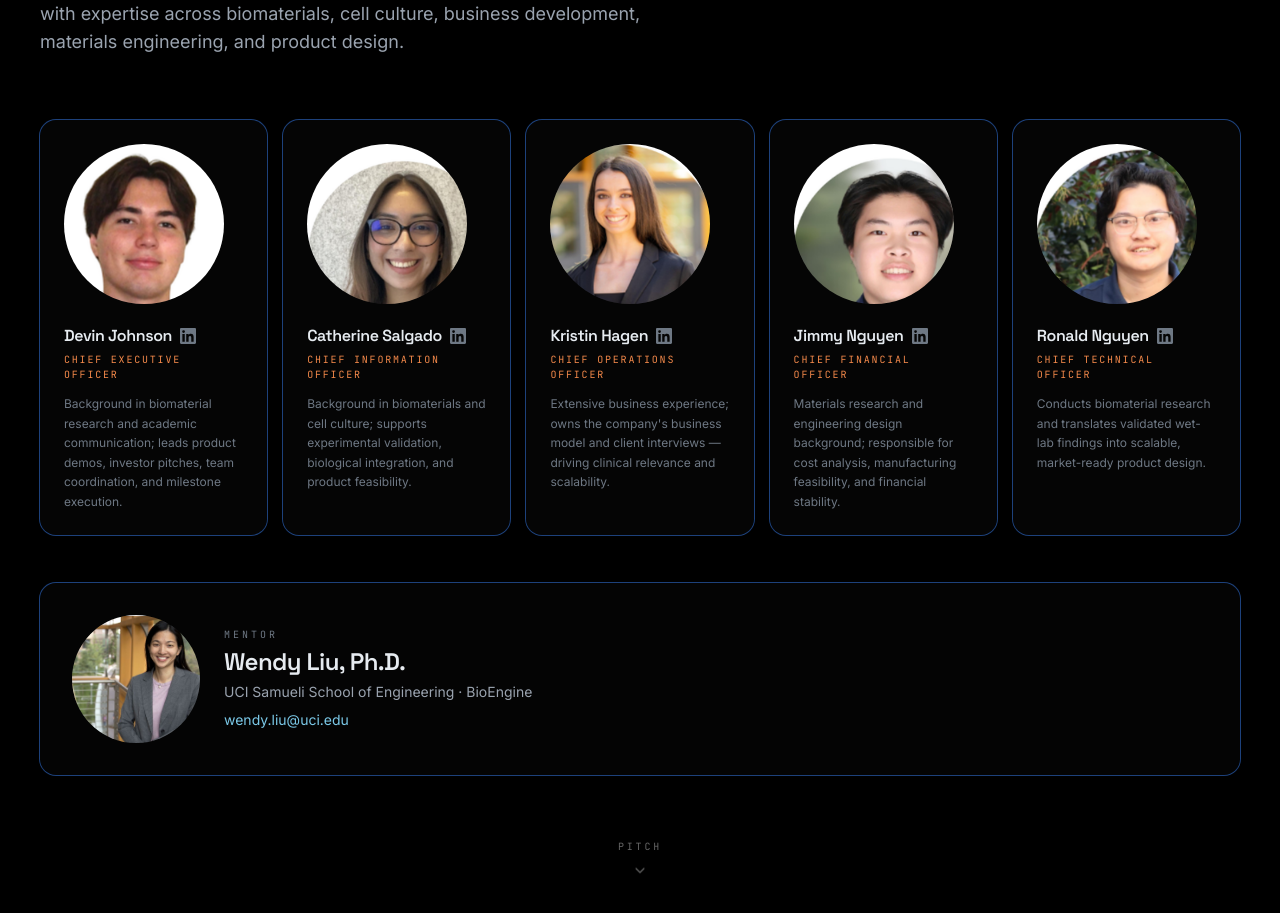
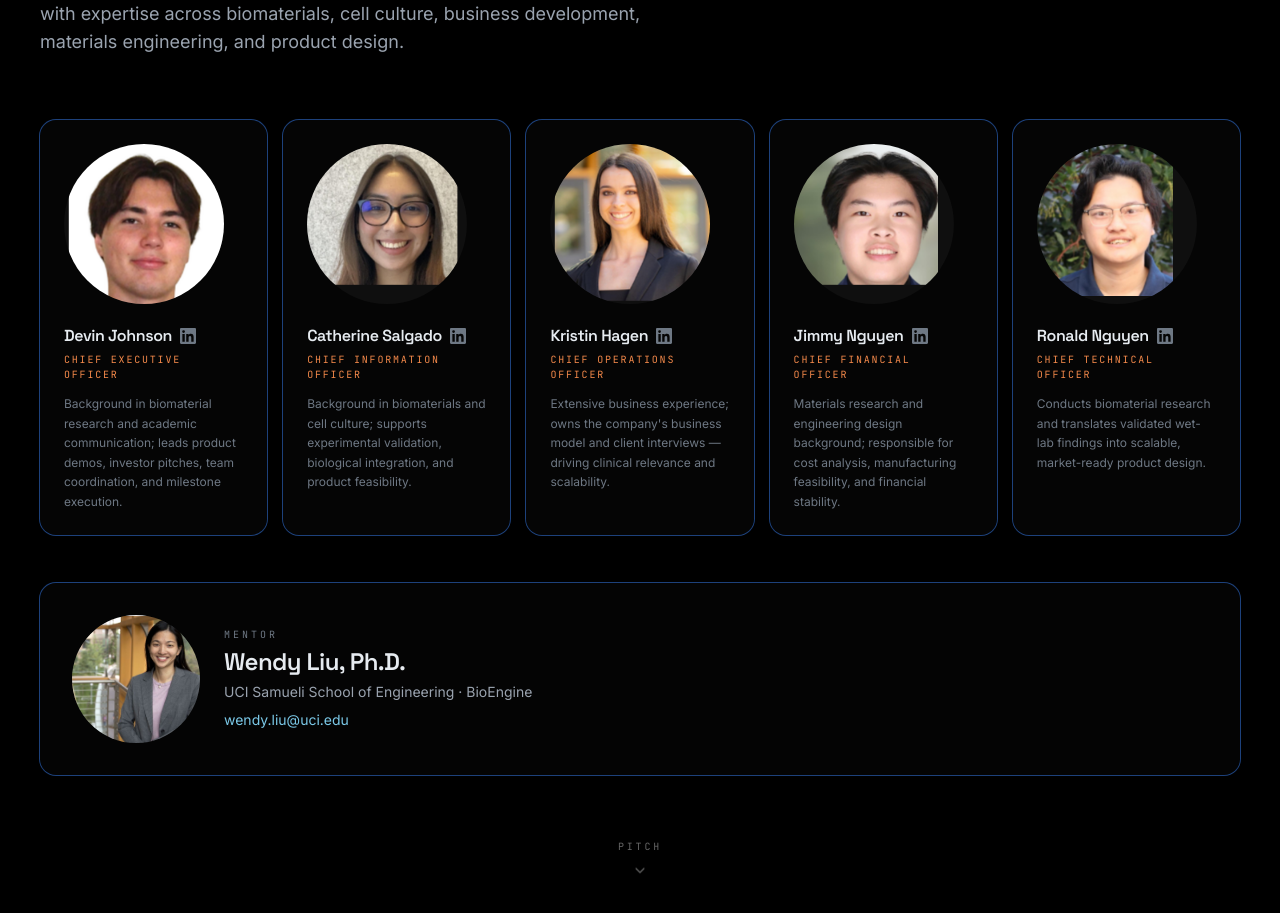
Before and after one commit to jimmyhn/Liukocyte-Biosciences, a React (Vite) app: page / in a window 1280 px wide. Shown: the part 7280-8193 px from the top of the page. Built offline with nearby package versions, Linux system fonts and the light colour scheme.

Commit message:
Temp team placement

```diff
--- a/src/components/Team.tsx
+++ b/src/components/Team.tsx
@@ -40,7 +40,7 @@ const team: Member[] = [
     bio: "Background in biomaterial research and academic communication; leads product demos, investor pitches, team coordination, and milestone execution.",
     photo: "/team-devin.png",
     linkedin: "https://www.linkedin.com/in/devincjohnson/",
-    adjust: { x: 0, y: 0, zoom: 1 },
+    adjust: { x: 3, y: 0, zoom: 1 },
   },
   {
     name: "Catherine Salgado",
@@ -48,7 +48,7 @@ const team: Member[] = [
     bio: "Background in biomaterials and cell culture; supports experimental validation, biological integration, and product feasibility.",
     photo: "/team-catherine.png",
     linkedin: "https://www.linkedin.com/in/catherine-salgado-751242241/",
-    adjust: { x: 0, y: 0, zoom: 1 },
+    adjust: { x: -6, y: -12, zoom: 1 },
   },
   {
     name: "Kristin Hagen",
@@ -56,7 +56,7 @@ const team: Member[] = [
     bio: "Extensive business experience; owns the company's business model and client interviews — driving clinical relevance and scalability.",
     photo: "/team-kristin.png",
     linkedin: "https://www.linkedin.com/in/kristin-hagen-bme/",
-    adjust: { x: 0, y: 0, zoom: 1 },
+    adjust: { x: 3, y: -2, zoom: 1 },
   },
   {
     name: "Jimmy Nguyen",
@@ -64,7 +64,7 @@ const team: Member[] = [
     bio: "Materials research and engineering design background; responsible for cost analysis, manufacturing feasibility, and financial stability.",
     photo: "/team-jimmy.png",
     linkedin: "https://www.linkedin.com/in/jimmyhn/",
-    adjust: { x: 0, y: 0, zoom: 1 },
+    adjust: { x: -10, y: -12, zoom: 1 },
   },
   {
     name: "Ronald Nguyen",
@@ -72,7 +72,7 @@ const team: Member[] = [
     bio: "Conducts biomaterial research and translates validated wet-lab findings into scalable, market-ready product design.",
     photo: "/team-ronald.png",
     linkedin: "https://www.linkedin.com/in/ronald-nguyen/",
-    adjust: { x: 0, y: 0, zoom: 1 },
+    adjust: { x: -15, y: -5, zoom: 1 },
   },
 ];
 
```
